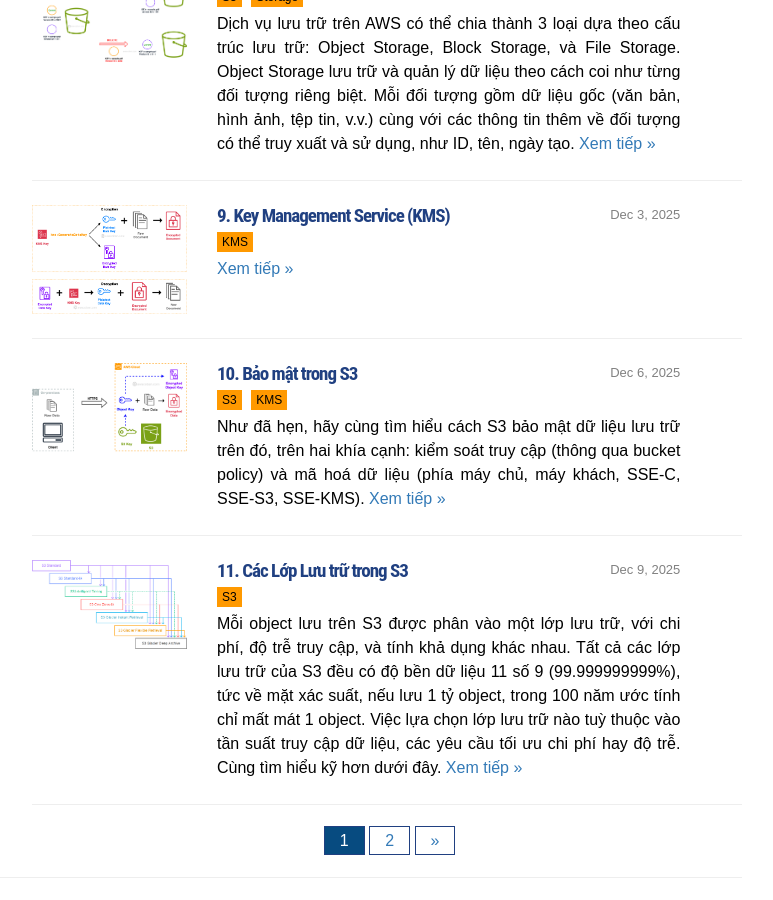
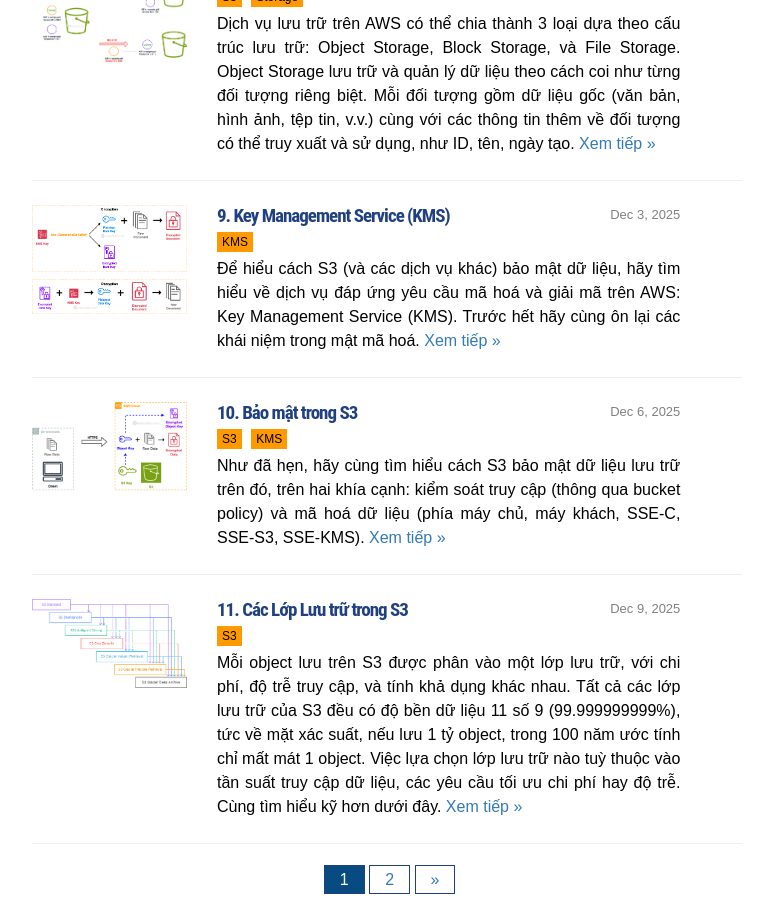
Before and after one commit to awscoban/awscoban.github.io, a Jekyll site: the page built from index.html, in a window 1280 px wide and 900 px high, scrolled down 1550 px. Shown: the whole window, without its empty margins (273-1046 px from the left). Built offline with Jekyll 4.4.1, drawn with Linux system fonts in a browser that asks for light colours; nearby versions of some CDN libraries; formulas are drawn with MathJax 3; the list of posts is cut into pages by our own code; comment, search, counter and statistics services are not loaded.

Commit message:
chore: add pretext

```diff
--- a/_posts/2025-12-03-kms.md
+++ b/_posts/2025-12-03-kms.md
@@ -7,7 +7,7 @@
 categories: [KMS]
 tags: [KMS]
 img: assets/9_kms/kms.png
-summary:
+summary: "Để hiểu cách S3 (và các dịch vụ khác) bảo mật dữ liệu, hãy tìm hiểu về dịch vụ đáp ứng yêu cầu mã hoá và giải mã trên AWS: Key Management Service (KMS). Trước hết hãy cùng ôn lại các khái niệm trong mật mã hoá."
 ---
 
 Để hiểu cách S3 bảo mật dữ liệu, hãy tìm hiểu về dịch vụ đáp ứng yêu cầu mã hoá và giải mã trên AWS: Key Management Service (KMS).
```
